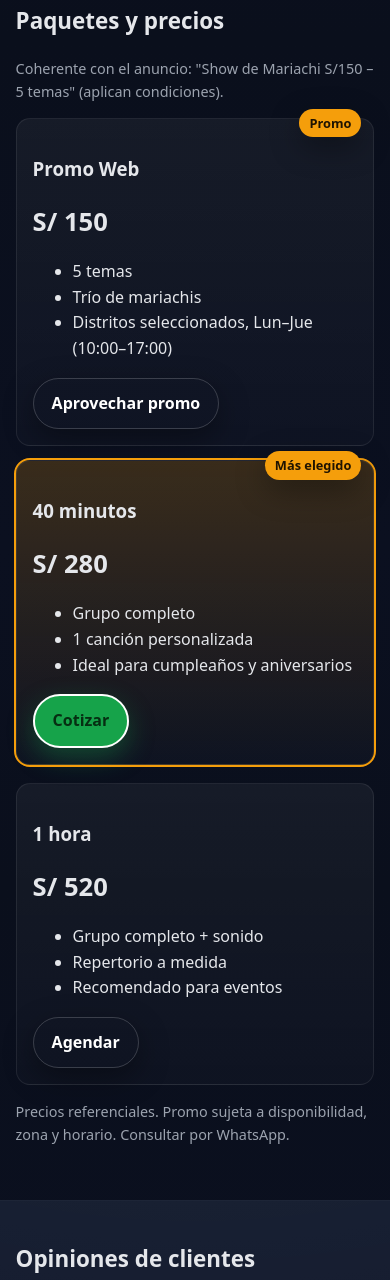
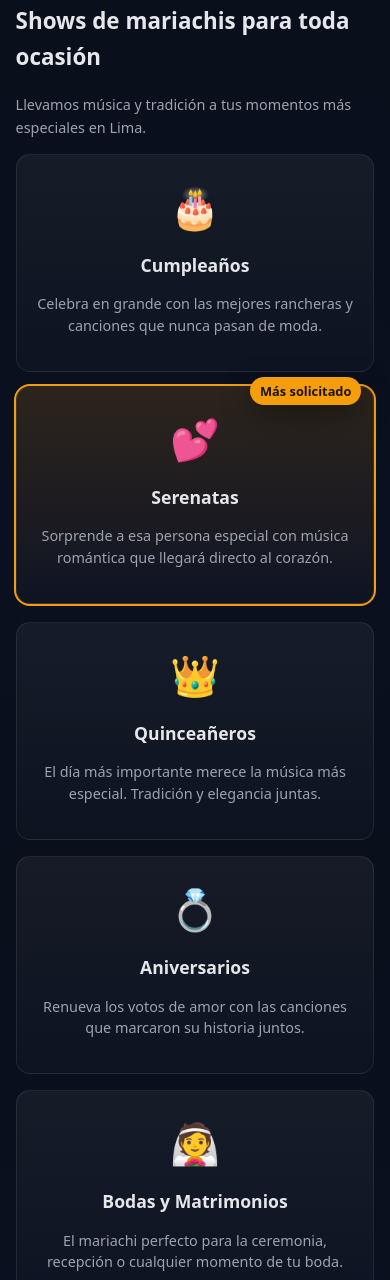
Before and after one commit to anthonydavalos/landing, a plain HTML site: page index.html in a window 390 px wide. Shown: the part 2830-4110 px from the top of the page. Drawn offline with Linux system fonts and the light colour scheme.

Commit message:
Replace pricing section with events showcase
- Remove pricing cards per business owner request
- Add new 'Shows de mariachis para toda ocasión' section
- Include 6 event types: Cumpleaños, Serenatas, Quinceañeros,
  Aniversarios, Bodas/Matrimonios, Eventos Corporativos
- Update navigation from 'Precios' to 'Eventos'
- Maintain WhatsApp CTAs with event-specific tracking
- Responsive grid layout with emoji icons and descriptions
- Highlight 'Serenatas' as most requested service

```diff
--- a/index.html
+++ b/index.html
@@ -84,7 +84,7 @@
       <nav class="site-nav" id="site-nav" aria-label="Principal">
         <a href="#servicios">Servicios</a>
         <a href="#videos">Videos</a>
-        <a href="#precios">Precios</a>
+        <a href="#eventos">Eventos</a>
         <a href="#faq">FAQ</a>
       </nav>
       <a id="cta-whatsapp-header" class="btn btn-whatsapp" href="#" data-origin="header">Reservar por WhatsApp</a>
@@ -169,46 +169,50 @@
         </div>
       </section>
 
-      <section id="precios" class="section container">
-        <h2>Paquetes y precios</h2>
-        <p class="small">Coherente con el anuncio: "Show de Mariachi S/150 – 5 temas" (aplican condiciones).</p>
-        <div class="pricing">
-          <article class="price-card">
-            <div class="badge">Promo</div>
-            <h3>Promo Web</h3>
-            <p class="price">S/ 150</p>
-            <ul>
-              <li>5 temas</li>
-              <li>Trío de mariachis</li>
-              <li>Distritos seleccionados, Lun–Jue (10:00–17:00)</li>
-            </ul>
-            <a class="btn btn-outline" id="cta-whatsapp-promo" href="#" data-origin="pricing-promo">Aprovechar promo</a>
+      <section id="eventos" class="section container">
+        <h2>Shows de mariachis para toda ocasión</h2>
+        <p class="small">Llevamos música y tradición a tus momentos más especiales en Lima.</p>
+        <div class="events-grid">
+          <article class="event-card">
+            <div class="event-icon">🎂</div>
+            <h3>Cumpleaños</h3>
+            <p>Celebra en grande con las mejores rancheras y canciones que nunca pasan de moda.</p>
           </article>
 
-          <article class="price-card featured">
-            <div class="badge">Más elegido</div>
-            <h3>40 minutos</h3>
-            <p class="price">S/ 280</p>
-            <ul>
-              <li>Grupo completo</li>
-              <li>1 canción personalizada</li>
-              <li>Ideal para cumpleaños y aniversarios</li>
-            </ul>
-            <a class="btn btn-whatsapp" id="cta-whatsapp-40min" href="#" data-origin="pricing-40min">Cotizar</a>
+          <article class="event-card featured">
+            <div class="badge">Más solicitado</div>
+            <div class="event-icon">💕</div>
+            <h3>Serenatas</h3>
+            <p>Sorprende a esa persona especial con música romántica que llegará directo al corazón.</p>
           </article>
 
-          <article class="price-card">
-            <h3>1 hora</h3>
-            <p class="price">S/ 520</p>
-            <ul>
-              <li>Grupo completo + sonido</li>
-              <li>Repertorio a medida</li>
-              <li>Recomendado para eventos</li>
-            </ul>
-            <a class="btn btn-outline" id="cta-whatsapp-1h" href="#" data-origin="pricing-1h">Agendar</a>
+          <article class="event-card">
+            <div class="event-icon">👑</div>
+            <h3>Quinceañeros</h3>
+            <p>El día más importante merece la música más especial. Tradición y elegancia juntas.</p>
+          </article>
+
+          <article class="event-card">
+            <div class="event-icon">💍</div>
+            <h3>Aniversarios</h3>
+            <p>Renueva los votos de amor con las canciones que marcaron su historia juntos.</p>
+          </article>
+
+          <article class="event-card">
+            <div class="event-icon">👰</div>
+            <h3>Bodas y Matrimonios</h3>
+            <p>El mariachi perfecto para la ceremonia, recepción o cualquier momento de tu boda.</p>
+          </article>
+
+          <article class="event-card">
+            <div class="event-icon">🎪</div>
+            <h3>Eventos Corporativos</h3>
+            <p>Activaciones, inauguraciones, fiestas de empresa y eventos que requieren música en vivo.</p>
           </article>
         </div>
-        <p class="small">Precios referenciales. Promo sujeta a disponibilidad, zona y horario. Consultar por WhatsApp.</p>
+        <div class="cta-center">
+          <a id="cta-whatsapp-eventos" class="btn btn-whatsapp btn-lg" href="#" data-origin="eventos">Cotiza tu evento por WhatsApp</a>
+        </div>
       </section>
 
       <section class="section section-alt" id="reseñas">
--- a/styles.css
+++ b/styles.css
@@ -92,10 +92,15 @@ a{ color: inherit; text-decoration: none; }
 .videos-grid{ display:grid; grid-template-columns: repeat(4, 1fr); gap: 14px; }
 .cta-center{ text-align:center; margin-top: 18px; }
 
-.pricing{ display:grid; grid-template-columns: repeat(3, 1fr); gap: 16px; }
-.price-card{ background: linear-gradient(180deg, rgba(255,255,255,.05), rgba(255,255,255,.02)); border:1px solid rgba(255,255,255,.08); border-radius: var(--radius); padding: 16px; position: relative; }
-.price-card .price{ font-size: 1.6rem; font-weight: 800; margin:6px 0 10px; }
-.price-card.featured{ outline: 2px solid var(--accent); background: linear-gradient(180deg, rgba(245, 158, 11, 0.2), rgba(255,255,255,.02)); transform: translateY(-2px); }
+/* Eventos grid */
+.events-grid{ display:grid; grid-template-columns: repeat(3, 1fr); gap: 16px; }
+.event-card{ background: linear-gradient(180deg, rgba(255,255,255,.05), rgba(255,255,255,.02)); border:1px solid rgba(255,255,255,.08); border-radius: var(--radius); padding: 20px; text-align: center; position: relative; }
+.event-card .event-icon{ font-size: 2.5rem; margin-bottom: 12px; display: block; }
+.event-card h3{ margin: 0 0 8px; font-size: 1.1rem; }
+.event-card p{ font-size: 0.9rem; color: var(--muted); line-height: 1.5; }
+.event-card.featured{ outline: 2px solid var(--accent); background: linear-gradient(180deg, rgba(245, 158, 11, 0.15), rgba(255,255,255,.02)); transform: translateY(-2px); }
+
+/* Badges */
 .badge{ position:absolute; top: -10px; right: 12px; background: var(--accent); color: #1f1301; padding: 4px 10px; border-radius: 999px; font-weight: 800; font-size: .8rem; box-shadow: var(--shadow); }
 
 .testimonials{ display:grid; grid-template-columns: repeat(3,1fr); gap: 16px; }
@@ -140,7 +145,7 @@ blockquote footer{ color: var(--muted); margin-top: 8px; }
 @media (max-width: 980px){
   .grid-2{ grid-template-columns: 1fr; }
   .videos-grid{ grid-template-columns: repeat(2, 1fr); }
-  .pricing{ grid-template-columns: 1fr; }
+  .events-grid{ grid-template-columns: 1fr; }
   .cards{ grid-template-columns: 1fr; }
   .testimonials{ grid-template-columns: 1fr; }
   .nav-toggle{ display:inline-flex; }
```
